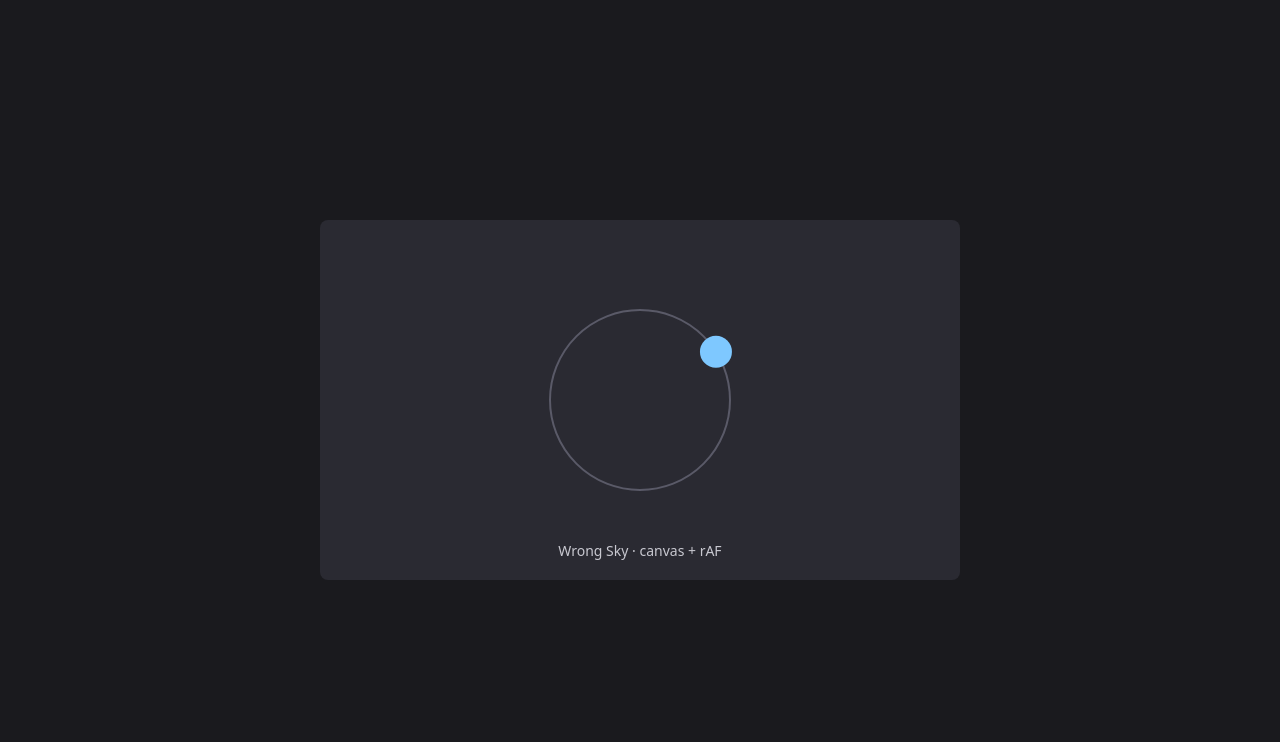
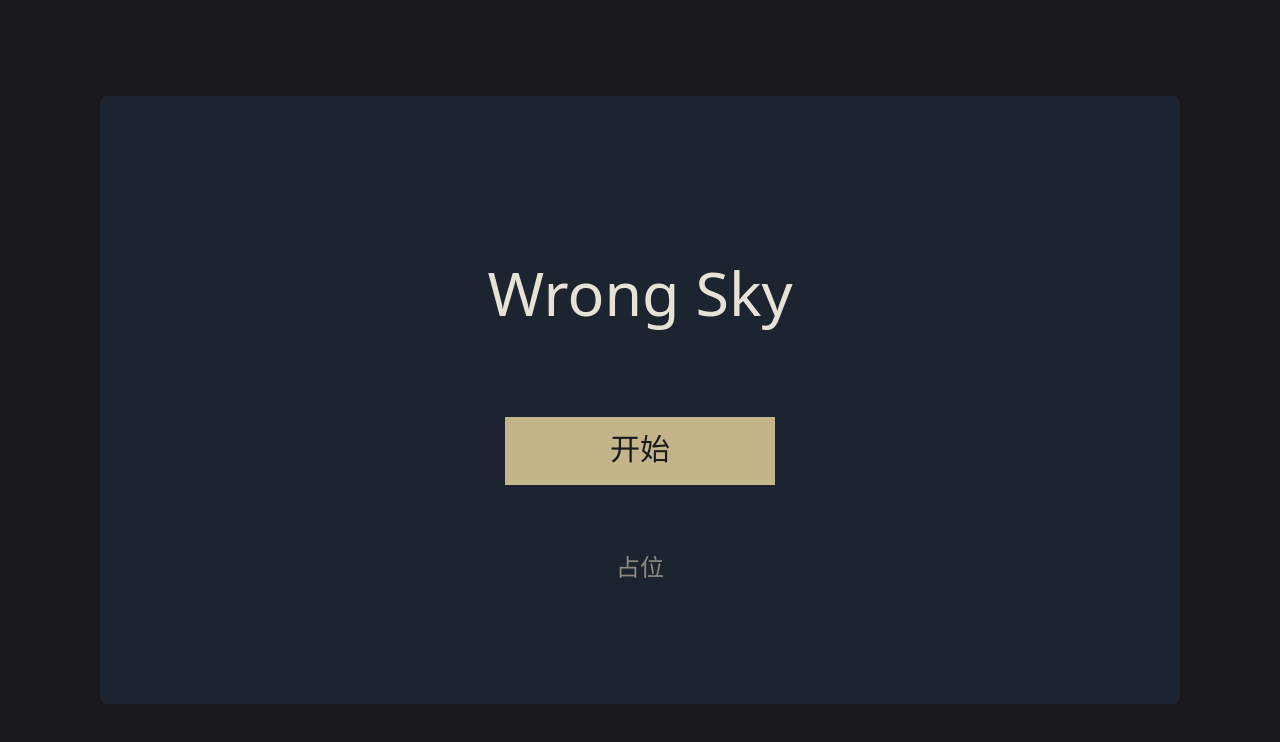
Before and after one commit to 0Ncoder0/wrong-sky, a website built with Vite: page index.html in a window 1280 px wide. Built offline with nearby package versions, Linux system fonts and the light colour scheme.

Commit message:
Add a scene loop so the title can enter the game.
Replace the canvas demo with four placeholder scenes, a per-frame update, and a debug handle on globalThis.

```diff
--- a/index.html
+++ b/index.html
@@ -13,7 +13,7 @@
         margin: 0;
         height: 100%;
         background: #1a1a1e;
-        overflow: hidden;
+        overflow: auto;
       }
       #app {
         width: 100%;
--- /dev/null
+++ b/src/director.ts
@@ -0,0 +1,44 @@
+import type { InputFrame, Scene, SceneHost, SceneId } from "./scene.ts";
+import { VIEW_H, VIEW_W } from "./view.ts";
+
+const MAX_FRAME_DT = 0.25;
+
+export class SceneDirector implements SceneHost {
+  private current: Scene;
+  private pending: SceneId = null;
+  private readonly create: (id: SceneId) => Scene;
+
+  public constructor(create: (id: SceneId) => Scene, initial: SceneId) {
+    this.create = create;
+    this.current = create(initial);
+    this.current.enter(this);
+  }
+
+  public switchTo(id: SceneId): void {
+    this.pending = id;
+  }
+
+  /** 每帧一次逻辑。dt 为这一帧的秒数，封顶以免切页回来时一次结算太久。 */
+  public advance(frameDt: number, input: InputFrame): void {
+    const dt = Math.min(Math.max(frameDt, 0), MAX_FRAME_DT);
+    this.current.update(dt, input);
+    if (this.pending != null) this.applyPending();
+  }
+
+  public render(ctx: CanvasRenderingContext2D): void {
+    ctx.clearRect(0, 0, VIEW_W, VIEW_H);
+    this.current.render(ctx);
+  }
+
+  private applyPending(): void {
+    if (this.pending === this.current.id) {
+      this.pending = null;
+      return;
+    }
+    const id = this.pending;
+    this.pending = null;
+    this.current.exit();
+    this.current = this.create(id);
+    this.current.enter(this);
+  }
+}
--- /dev/null
+++ b/src/game.ts
@@ -0,0 +1,50 @@
+import { SceneDirector } from "./director.ts";
+import { PointerInput } from "./input.ts";
+import { scenes } from "./scenes/scenes.ts";
+import { VIEW_H, VIEW_W } from "./view.ts";
+
+/** 调试用总入口。长期对象挂在这里；场景自己的角色和建筑仍留在场景里。 */
+export class Game {
+  public readonly canvas: HTMLCanvasElement;
+  public readonly ctx: CanvasRenderingContext2D;
+  public readonly pointer: PointerInput;
+  public readonly director: SceneDirector;
+  private lastTime = performance.now();
+
+  public constructor(canvas: HTMLCanvasElement) {
+    const ctx = canvas.getContext("2d");
+    if (!ctx) throw new Error("2D context unavailable");
+
+    this.canvas = canvas;
+    this.ctx = ctx;
+    this.pointer = new PointerInput(canvas);
+    this.director = new SceneDirector((id) => new scenes[id](), "title");
+    this.configureCanvas();
+    window.addEventListener("resize", () => this.configureCanvas());
+  }
+
+  public start(): void {
+    requestAnimationFrame(this.onFrame.bind(this));
+  }
+
+  private configureCanvas(): void {
+    const dpr = Math.max(1, window.devicePixelRatio || 1);
+    this.canvas.style.width = `${VIEW_W}px`;
+    this.canvas.style.height = `${VIEW_H}px`;
+    this.canvas.width = Math.round(VIEW_W * dpr);
+    this.canvas.height = Math.round(VIEW_H * dpr);
+    this.ctx.setTransform(dpr, 0, 0, dpr, 0, 0);
+  }
+
+  private onFrame(now: number): void {
+    const frameDt = (now - this.lastTime) / 1000;
+    this.lastTime = now;
+
+    const input = this.pointer.snapshot();
+    this.director.advance(frameDt, input);
+    this.pointer.acknowledgePressed();
+    this.director.render(this.ctx);
+
+    requestAnimationFrame(this.onFrame.bind(this));
+  }
+}
--- /dev/null
+++ b/src/input.ts
@@ -0,0 +1,46 @@
+import type { InputFrame } from "./scene.ts";
+import { VIEW_H, VIEW_W } from "./view.ts";
+
+/** 把指针收成逻辑坐标。按下边沿在本帧 update 读过之后清掉。 */
+export class PointerInput {
+  private x = 0;
+  private y = 0;
+  private held = false;
+  private pressed = false;
+
+  constructor(canvas: HTMLCanvasElement) {
+    canvas.addEventListener("pointerdown", (event) => {
+      this.held = true;
+      this.pressed = true;
+      this.track(canvas, event);
+    });
+    canvas.addEventListener("pointerup", (event) => {
+      this.held = false;
+      this.track(canvas, event);
+    });
+    canvas.addEventListener("pointermove", (event) => {
+      this.track(canvas, event);
+    });
+  }
+
+  public snapshot(): InputFrame {
+    return {
+      pointerX: this.x,
+      pointerY: this.y,
+      pointerHeld: this.held,
+      pointerPressed: this.pressed,
+    };
+  }
+
+  public acknowledgePressed(): void {
+    this.pressed = false;
+  }
+
+  private track(canvas: HTMLCanvasElement, event: PointerEvent): void {
+    const rect = canvas.getBoundingClientRect();
+    const scaleX = rect.width > 0 ? VIEW_W / rect.width : 1;
+    const scaleY = rect.height > 0 ? VIEW_H / rect.height : 1;
+    this.x = (event.clientX - rect.left) * scaleX;
+    this.y = (event.clientY - rect.top) * scaleY;
+  }
+}
--- a/src/main.ts
+++ b/src/main.ts
@@ -1,72 +1,18 @@
 /**
  * rAF = requestAnimationFrame
- * 浏览器在下一帧绘制前调用你的回调，适合游戏循环（跟屏幕刷新对齐，页签隐藏时会降频）。
+ * 浏览器在下一帧绘制前调用回调。每帧 update 一次，渲染只读当前场景。
  *
  * 注：本项目关闭了 strictNullChecks（见 tsconfig），DOM/资源以运行时检查为主。
  */
 
+import { Game } from "./game.ts";
+
 const canvas = document.querySelector<HTMLCanvasElement>("#game");
-if (!canvas) {
-  throw new Error("Missing #game canvas");
+if (!canvas) throw new Error("Missing #game canvas");
+
+declare global {
+  var game: Game;
 }
 
-const ctx = canvas.getContext("2d");
-if (!ctx) {
-  throw new Error("2D context unavailable");
-}
-
-/** Logical (CSS) size — drawing coordinates use these, not backing-store pixels. */
-const VIEW_W = 640;
-const VIEW_H = 360;
-
-function configureCanvas(): void {
-  const dpr = Math.max(1, window.devicePixelRatio || 1);
-  canvas.style.width = `${VIEW_W}px`;
-  canvas.style.height = `${VIEW_H}px`;
-  canvas.width = Math.round(VIEW_W * dpr);
-  canvas.height = Math.round(VIEW_H * dpr);
-  ctx.setTransform(dpr, 0, 0, dpr, 0, 0);
-}
-
-configureCanvas();
-window.addEventListener("resize", configureCanvas);
-
-const cx = VIEW_W / 2;
-const cy = VIEW_H / 2;
-const orbitRadius = 90;
-const ballRadius = 16;
-
-let angle = 0;
-let lastTime = performance.now();
-
-function frame(now: number): void {
-  const dt = Math.min((now - lastTime) / 1000, 0.05);
-  lastTime = now;
-  angle += dt * 1.6;
-
-  ctx.clearRect(0, 0, VIEW_W, VIEW_H);
-
-  ctx.strokeStyle = "#5a5a68";
-  ctx.lineWidth = 2;
-  ctx.beginPath();
-  ctx.arc(cx, cy, orbitRadius, 0, Math.PI * 2);
-  ctx.stroke();
-
-  const x = cx + Math.cos(angle) * orbitRadius;
-  const y = cy + Math.sin(angle) * orbitRadius;
-
-  ctx.fillStyle = "#7ec8ff";
-  ctx.beginPath();
-  ctx.arc(x, y, ballRadius, 0, Math.PI * 2);
-  ctx.fill();
-
-  ctx.fillStyle = "#c8c8d0";
-  ctx.font = "14px ui-sans-serif, system-ui, sans-serif";
-  ctx.textAlign = "center";
-  ctx.textBaseline = "alphabetic";
-  ctx.fillText("Wrong Sky · canvas + rAF", cx, VIEW_H - 24);
-
-  requestAnimationFrame(frame);
-}
-
-requestAnimationFrame(frame);
+globalThis.game = new Game(canvas);
+globalThis.game.start();
--- /dev/null
+++ b/src/scene.ts
@@ -0,0 +1,22 @@
+export type SceneId = "title" | "game" | "death" | "ending";
+
+/** 这一帧的输入。按下边沿只在本帧为 true，update 返回后由主循环清掉。 */
+export interface InputFrame {
+  pointerX: number;
+  pointerY: number;
+  pointerHeld: boolean;
+  pointerPressed: boolean;
+}
+
+export interface SceneHost {
+  /** 记下目标。当前 update 返回后才真正切换。 */
+  switchTo(id: SceneId): void;
+}
+
+export interface Scene {
+  readonly id: SceneId;
+  enter(host: SceneHost): void;
+  exit(): void;
+  update(dt: number, input: InputFrame): void;
+  render(ctx: CanvasRenderingContext2D): void;
+}
--- /dev/null
+++ b/src/scenes/death/scene.ts
@@ -0,0 +1,31 @@
+import type { InputFrame, Scene, SceneHost } from "../../scene.ts";
+import { VIEW_H, VIEW_W } from "../../view.ts";
+
+/** 死亡占位。玩家倒下以后进入。本目录放置死亡场景的脚本和资源。 */
+export class DeathScene implements Scene {
+  public readonly id = "death" as const;
+
+  public enter(host: SceneHost): void {
+    void host;
+  }
+
+  public exit(): void {}
+
+  public update(dt: number, input: InputFrame): void {
+    void dt;
+    void input;
+  }
+
+  public render(ctx: CanvasRenderingContext2D): void {
+    ctx.fillStyle = "#2a1c1c";
+    ctx.fillRect(0, 0, VIEW_W, VIEW_H);
+    ctx.fillStyle = "#e7e2d6";
+    ctx.font = "61px ui-sans-serif, system-ui, sans-serif";
+    ctx.textAlign = "center";
+    ctx.textBaseline = "middle";
+    ctx.fillText("死亡", VIEW_W / 2, 203);
+    ctx.fillStyle = "#8e8a80";
+    ctx.font = "24px ui-sans-serif, system-ui, sans-serif";
+    ctx.fillText("占位", VIEW_W / 2, 304);
+  }
+}
--- /dev/null
+++ b/src/scenes/ending/scene.ts
@@ -0,0 +1,31 @@
+import type { InputFrame, Scene, SceneHost } from "../../scene.ts";
+import { VIEW_H, VIEW_W } from "../../view.ts";
+
+/** 结局占位。发射演出结束以后进入。本目录放置结局场景的脚本和资源。 */
+export class EndingScene implements Scene {
+  public readonly id = "ending" as const;
+
+  public enter(host: SceneHost): void {
+    void host;
+  }
+
+  public exit(): void {}
+
+  public update(dt: number, input: InputFrame): void {
+    void dt;
+    void input;
+  }
+
+  public render(ctx: CanvasRenderingContext2D): void {
+    ctx.fillStyle = "#241c2a";
+    ctx.fillRect(0, 0, VIEW_W, VIEW_H);
+    ctx.fillStyle = "#e7e2d6";
+    ctx.font = "61px ui-sans-serif, system-ui, sans-serif";
+    ctx.textAlign = "center";
+    ctx.textBaseline = "middle";
+    ctx.fillText("结局", VIEW_W / 2, 203);
+    ctx.fillStyle = "#8e8a80";
+    ctx.font = "24px ui-sans-serif, system-ui, sans-serif";
+    ctx.fillText("占位", VIEW_W / 2, 304);
+  }
+}
--- /dev/null
+++ b/src/scenes/game/scene.ts
@@ -0,0 +1,31 @@
+import type { InputFrame, Scene, SceneHost } from "../../scene.ts";
+import { VIEW_H, VIEW_W } from "../../view.ts";
+
+/** 游戏占位。局内画面以后画在这里。本目录放置游戏场景的脚本和资源。 */
+export class GameScene implements Scene {
+  public readonly id = "game" as const;
+
+  public enter(host: SceneHost): void {
+    void host;
+  }
+
+  public exit(): void {}
+
+  public update(dt: number, input: InputFrame): void {
+    void dt;
+    void input;
+  }
+
+  public render(ctx: CanvasRenderingContext2D): void {
+    ctx.fillStyle = "#1a2820";
+    ctx.fillRect(0, 0, VIEW_W, VIEW_H);
+    ctx.fillStyle = "#e7e2d6";
+    ctx.font = "61px ui-sans-serif, system-ui, sans-serif";
+    ctx.textAlign = "center";
+    ctx.textBaseline = "middle";
+    ctx.fillText("游戏", VIEW_W / 2, 203);
+    ctx.fillStyle = "#8e8a80";
+    ctx.font = "24px ui-sans-serif, system-ui, sans-serif";
+    ctx.fillText("占位", VIEW_W / 2, 304);
+  }
+}
--- /dev/null
+++ b/src/scenes/scenes.ts
@@ -0,0 +1,12 @@
+import type { Scene, SceneId } from "../scene.ts";
+import { DeathScene } from "./death/scene.ts";
+import { EndingScene } from "./ending/scene.ts";
+import { GameScene } from "./game/scene.ts";
+import { TitleScene } from "./title/scene.ts";
+
+export const scenes: Record<SceneId, new () => Scene> = {
+  title: TitleScene,
+  game: GameScene,
+  death: DeathScene,
+  ending: EndingScene,
+};
--- /dev/null
+++ b/src/scenes/title/scene.ts
@@ -0,0 +1,58 @@
+import type { InputFrame, Scene, SceneHost } from "../../scene.ts";
+import { VIEW_H, VIEW_W } from "../../view.ts";
+
+const BUTTON = { x: (VIEW_W - 270) / 2, y: 321, w: 270, h: 68 };
+
+function pointerInside(input: InputFrame): boolean {
+  return (
+    input.pointerX >= BUTTON.x &&
+    input.pointerX < BUTTON.x + BUTTON.w &&
+    input.pointerY >= BUTTON.y &&
+    input.pointerY < BUTTON.y + BUTTON.h
+  );
+}
+
+/** 标题占位：游戏名和「开始」。点击进入游戏场景。本目录放置标题场景的脚本和资源。 */
+export class TitleScene implements Scene {
+  public readonly id = "title" as const;
+  private host: SceneHost = null;
+  private hovered = false;
+
+  public enter(host: SceneHost): void {
+    this.host = host;
+    this.hovered = false;
+  }
+
+  public exit(): void {
+    this.host = null;
+    this.hovered = false;
+  }
+
+  public update(dt: number, input: InputFrame): void {
+    void dt;
+    this.hovered = pointerInside(input);
+    if (input.pointerPressed && this.hovered && this.host) {
+      this.host.switchTo("game");
+    }
+  }
+
+  public render(ctx: CanvasRenderingContext2D): void {
+    ctx.fillStyle = "#1c2430";
+    ctx.fillRect(0, 0, VIEW_W, VIEW_H);
+    ctx.fillStyle = "#e7e2d6";
+    ctx.font = "61px ui-sans-serif, system-ui, sans-serif";
+    ctx.textAlign = "center";
+    ctx.textBaseline = "middle";
+    ctx.fillText("Wrong Sky", VIEW_W / 2, 203);
+
+    ctx.fillStyle = this.hovered ? "#d9c7a2" : "#c4b48a";
+    ctx.fillRect(BUTTON.x, BUTTON.y, BUTTON.w, BUTTON.h);
+    ctx.fillStyle = "#1a1a1e";
+    ctx.font = "30px ui-sans-serif, system-ui, sans-serif";
+    ctx.fillText("开始", BUTTON.x + BUTTON.w / 2, BUTTON.y + BUTTON.h / 2);
+
+    ctx.fillStyle = "#8e8a80";
+    ctx.font = "24px ui-sans-serif, system-ui, sans-serif";
+    ctx.fillText("占位", VIEW_W / 2, 473);
+  }
+}
--- /dev/null
+++ b/src/view.ts
@@ -0,0 +1,3 @@
+/** 逻辑分辨率。绘制和指针都用这套坐标，不使用画布位图像素。 */
+export const VIEW_W = 1080;
+export const VIEW_H = 608;
```
